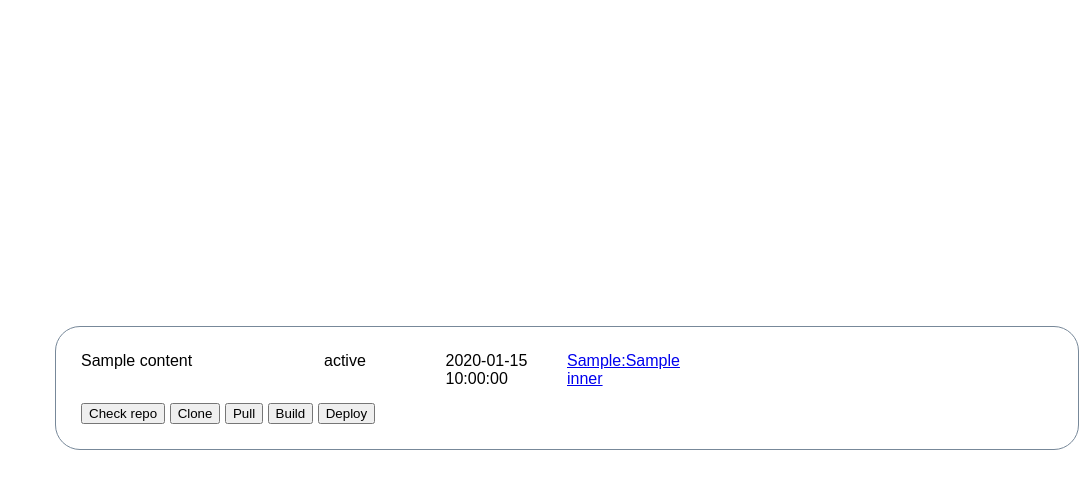
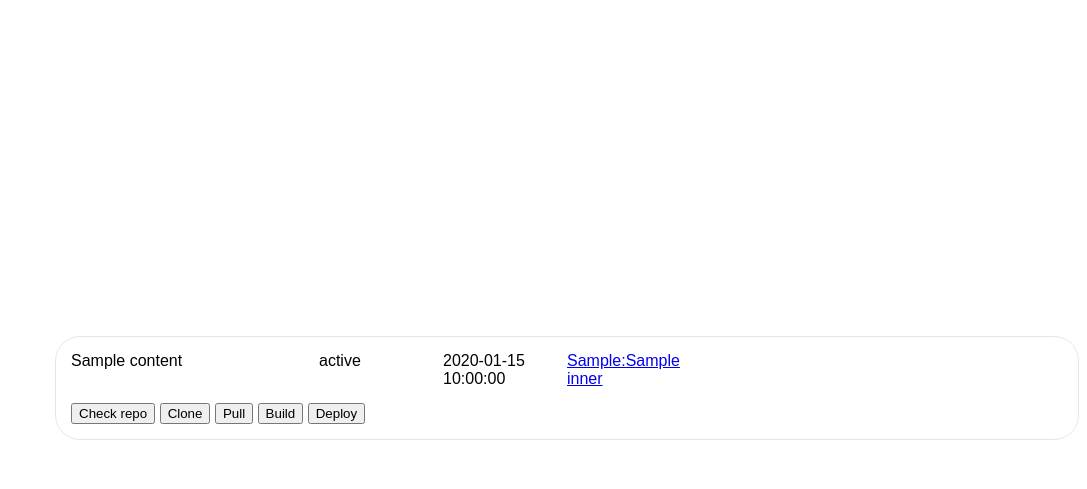
Before and after one commit to adamivangrgic/autodock, a FastAPI app: template templates/index.html in a window 1280 px wide. Shown: the top 489 px of the page, without its empty margins (193-1280 px from the left). Run offline with FastAPI, Linux system fonts and the light colour scheme; the template is opened without the code that fills it: most values are stand-ins (such as "Sample title", 1, 10 or a date in 2020); parts of the project's set-up code (start-up, migrations or seed data) failed here and were passed over.

Commit message:
border fix

```diff
--- a/static/css/styles.css
+++ b/static/css/styles.css
@@ -29,12 +29,12 @@ body {
 
 .repo {
     margin-bottom: 25px;
-    padding: 25px;
+    padding: 15px;
 
     border-radius: 25px;
     border-style: solid;
     border-width: 1px;
-    border-color: lightslategray;
+    border-color: rgba(0, 0, 0, 0.1);
 }
 
 @media only screen and (max-width: 600px) {
```
